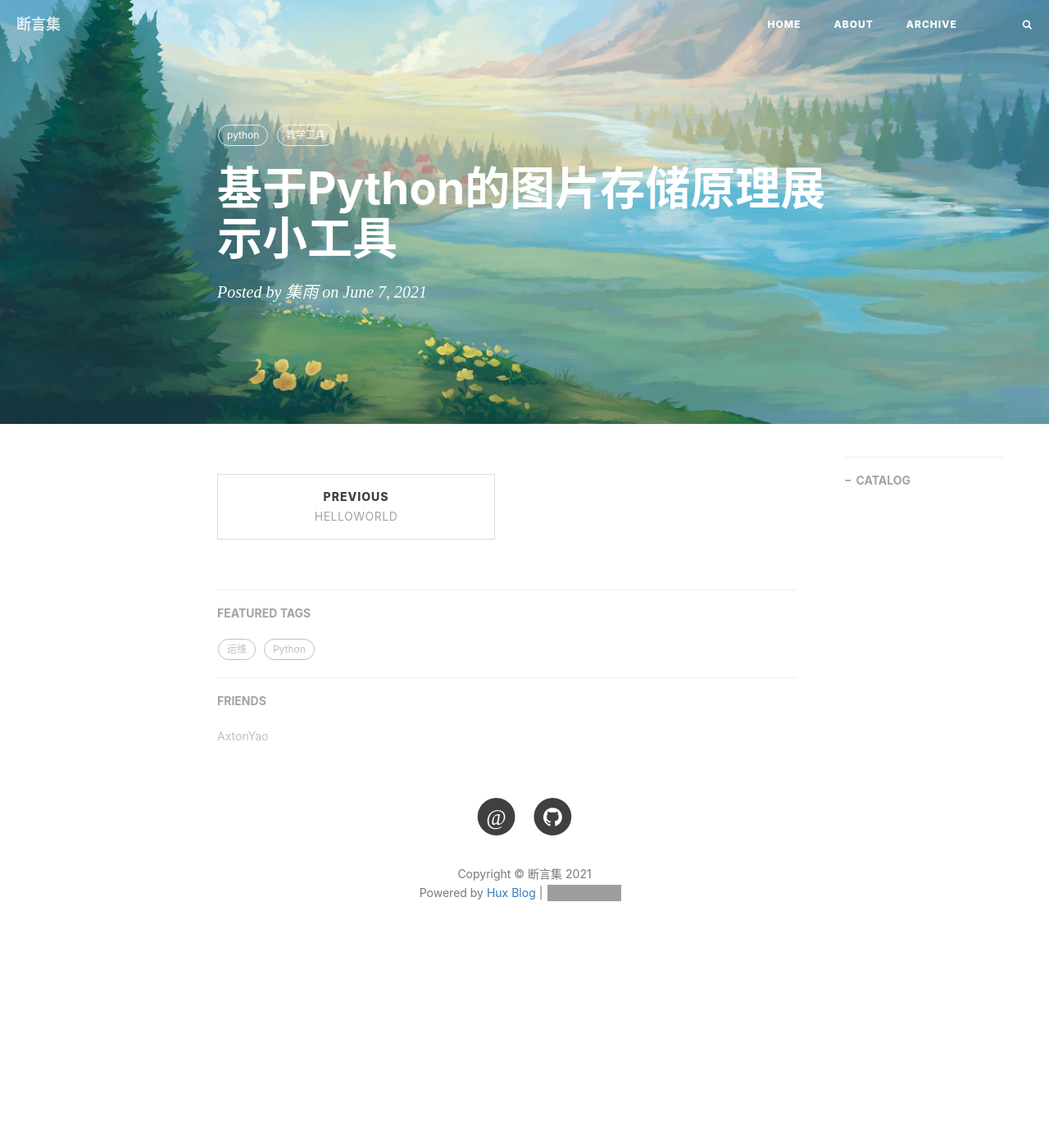
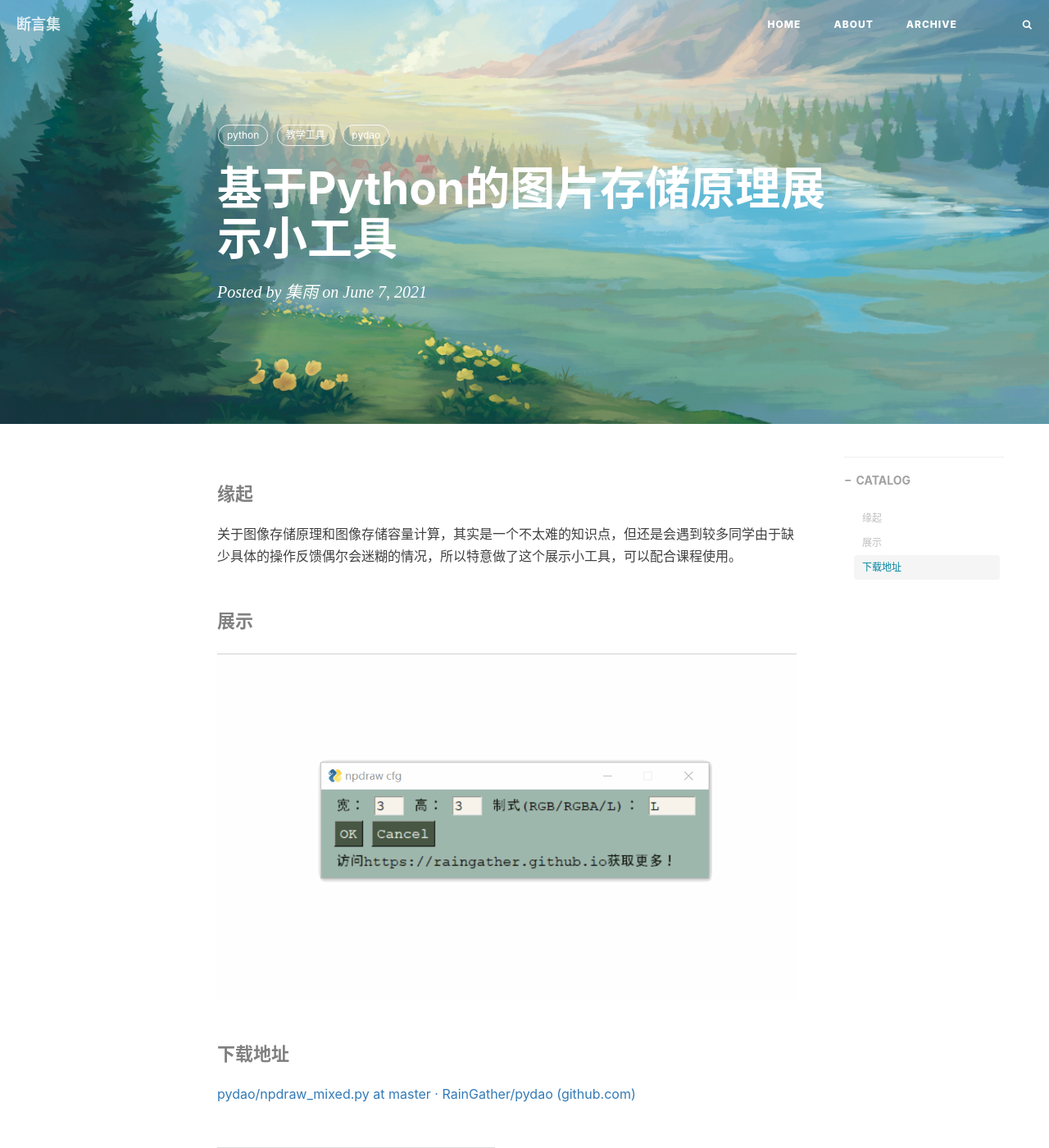
Before and after one commit to RainGather/RainGather.github.io, a Jekyll site: the page built from _posts/2021-06-07-基于Python的图片存储原理展示小工具.md, in a window 1280 px wide and 1400 px high. Shown: the whole window at 82% size. Built offline with Jekyll 4.4.1, drawn with Linux system fonts in a browser that asks for light colours; nearby versions of some CDN libraries; comment, search, counter and statistics services are not loaded; grey boxes are pictures that could not be loaded.

Commit message:
[UPDATE] new post

```diff
--- a/_posts/2021-06-07-基于Python的图片存储原理展示小工具.md
+++ b/_posts/2021-06-07-基于Python的图片存储原理展示小工具.md
@@ -7,4 +7,17 @@ mathjax: true
 tags:
   - python
   - 教学工具
+  - pydao
 ---
+
+#### 缘起
+
+关于图像存储原理和图像存储容量计算，其实是一个不太难的知识点，但还是会遇到较多同学由于缺少具体的操作反馈偶尔会迷糊的情况，所以特意做了这个展示小工具，可以配合课程使用。
+
+#### 展示
+
+![](/assets/pydao/npdraw.gif)
+
+#### 下载地址
+
+[pydao/npdraw\_mixed.py at master · RainGather/pydao (github.com)](https://github.com/RainGather/pydao/blob/master/2-%E5%9B%BE%E5%83%8F%E7%BC%96%E7%A0%81/npdraw_mixed.py)
--- a/index.html
+++ b/index.html
@@ -1,6 +1,6 @@
 ---
 layout: page
-description: "「离开世界之前 一切都是过程」"
+description: "「世界上只有一种真正的英雄主义，那就是在认清生活的真相后依然热爱生活。」"
 ---
 
 {% for post in paginator.posts %}
```
Also changed, not shown: assets/pydao/npdraw.gif (added), 1 other file.
